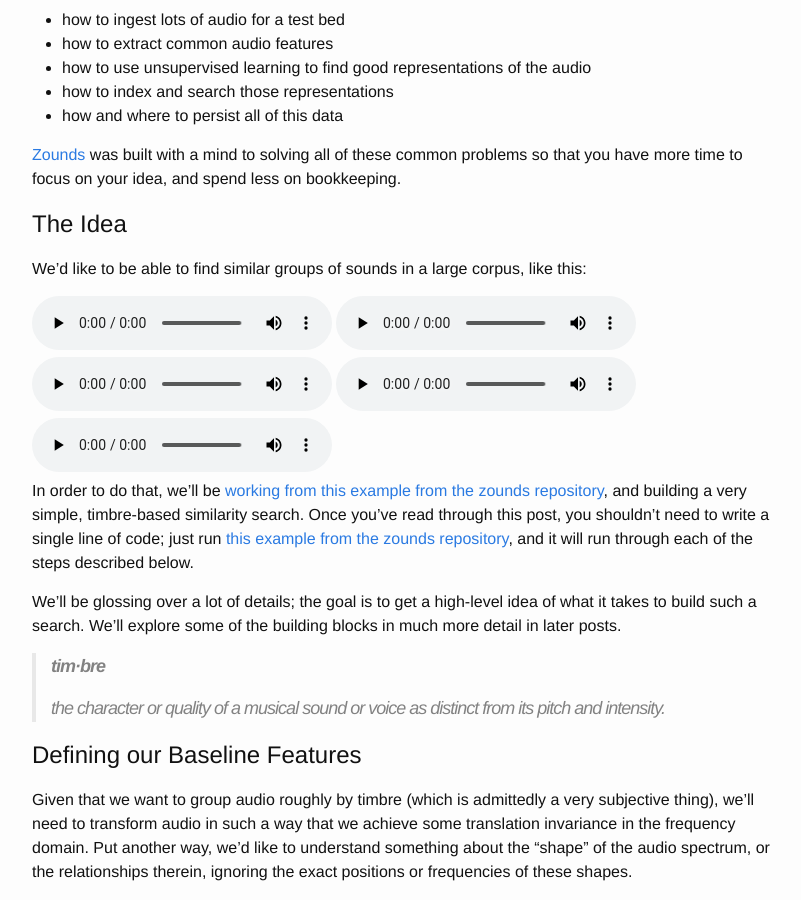
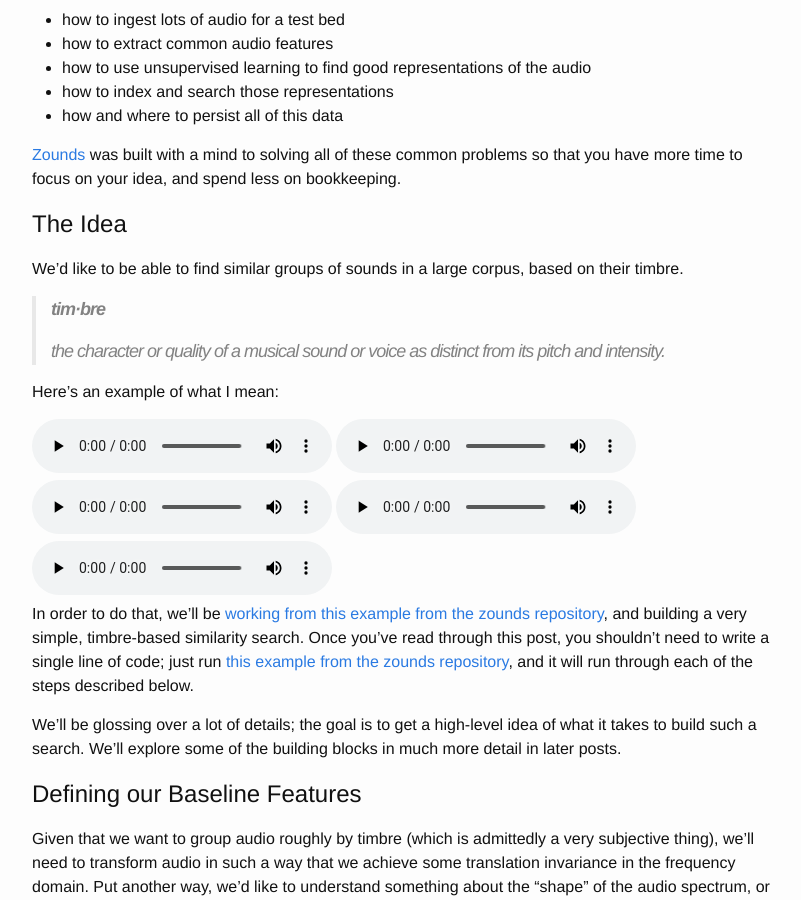
Before and after one commit to JohnVinyard/JohnVinyard.github.io, a Jekyll site: the page built from _posts/2016-06-04-timbre-based-similarity-search.markdown, in a window 1280 px wide and 900 px high, scrolled down 432 px. Shown: the whole window, without its empty margins (238-1039 px from the left). Built offline with Jekyll 4.4.1, drawn with Linux system fonts in a browser that asks for light colours; some of the changed lines change nothing that is shown.

Commit message:
Add links to some of the code examples

````diff
--- a/_posts/2016-06-04-timbre-based-similarity-search.markdown
+++ b/_posts/2016-06-04-timbre-based-similarity-search.markdown
@@ -18,7 +18,13 @@
 
 # The Idea
 
-We'd like to be able to find similar groups of sounds in a large corpus, like this:
+We'd like to be able to find similar groups of sounds in a large corpus, based on their timbre.
+
+> **tim·bre**
+>
+> the character or quality of a musical sound or voice as distinct from its pitch and intensity.
+
+Here's an example of what I mean:
 
 <audio controls="controls">
   Your browser does not support the <code>audio</code> element.
@@ -49,9 +55,6 @@
 
 We'll be glossing over a lot of details; the goal is to get a high-level idea of what it takes to build such a search.  We'll explore some of the building blocks in much more detail in later posts.
 
-> **tim·bre**
->
-> the character or quality of a musical sound or voice as distinct from its pitch and intensity.
 
 # Defining our Baseline Features
 Given that we want to group audio roughly by timbre (which is admittedly a very subjective thing), we'll need to transform audio in such a way that we achieve some translation invariance in the frequency domain.  Put another way, we'd like to understand something about the "shape" of the audio spectrum, or the relationships therein, ignoring the exact positions or frequencies of these shapes.
@@ -113,7 +116,7 @@
 ```python
 >>> WithTimbre(_id).bfcc
 ```
-...will return another `ConstantRateTimeSeries` that looks something like this, for the same cello sound:
+...will return another [`ConstantRateTimeSeries`](https://github.com/JohnVinyard/zounds/blob/master/zounds/timeseries/timeseries.py#L172) that looks something like this, for the same cello sound:
 
 ![Cell Bark Frequency Cepstral Coefficients](http://ec57ca2a108ec3bc8dd1-4304b0dba8021a8b61951b8806b1581c.r24.cf1.rackcdn.com/Bfcc.png)
 
@@ -149,7 +152,7 @@
 # Learning a Good Representation
 Now that we've processed all that audio, and persisted the extracted features to disk, we'd like to learn a representation of the features that is binary, making it possible to pack those features into bitarrays, and perform a brute-force, but fast bitwise hamming distance computation against every example in our dataset.
 
-We'll start by doing  [K-Means clustering](https://en.wikipedia.org/wiki/K-means_clustering) on our `WithTimbre.bfcc` feature.  First, we'll define the pipeline for extracting a model from our dataset:
+We'll start by doing  [K-Means clustering](https://en.wikipedia.org/wiki/K-means_clustering) on our [`WithTimbre.bfcc`](https://github.com/JohnVinyard/zounds/blob/master/examples/timbre.py#L24) feature.  First, we'll define the pipeline for extracting a model from our dataset:
 
 ```python
 @zounds.simple_settings
@@ -186,17 +189,17 @@
 - randomly sample from, and shuffle the dataset it receives
 - give each example [unit norm](https://en.wikipedia.org/wiki/Unit_vector), because again, we're interested in the _shape_ of these examples, and not their magnitude
 - Learn 128 means from the data
-- Produce a pipeline that is now capable of transforming our `WithTimbre.bfcc` feature into a [one-hot encoding](https://en.wikipedia.org/wiki/One-hot): a 128-dimensional vector with a single non-zero entry
--
+- Produce a pipeline that is now capable of transforming our [`WithTimbre.bfcc`](https://github.com/JohnVinyard/zounds/blob/master/examples/timbre.py#L24) feature into a [one-hot encoding](https://en.wikipedia.org/wiki/One-hot): a 128-dimensional vector with a single non-zero entry
 
-To learn and persist our model, we just need to pass `BfccKmeans` an iterator over the examples we'd like it to learn from:
+
+To learn and persist our model, we just need to pass [`BfccKmeans`](https://github.com/JohnVinyard/zounds/blob/master/examples/timbre.py#L31) an iterator over the examples we'd like it to learn from:
 
 ```python
 >>> BfccKmeans.process(docs=(wt.bfcc for wt in WithTimbre))
 ```
 
 # Building an Index
-Now that we've learned a good representation of our `WithTimbre.bfcc` feature, we'd like to store that encoding.  Additionally, we know our choice of feature gives us translation invariance in the frequency domain, but we'd also like to introduce some invariance in the time domain, so in addition to storing our one-hot encoding, we'll also pool the feature together over short spans of time, so that, given our 128-dimensional one-hot encoding, pooled over say, 30 frames, we'd have a new 128-dimensional binary vector with at most 30 "on" entries, in the case where each of the thirty frames has a different code.
+Now that we've learned a good representation of our [`WithTimbre.bfcc`](https://github.com/JohnVinyard/zounds/blob/master/examples/timbre.py#L24) feature, we'd like to store that encoding.  Additionally, we know our choice of feature gives us translation invariance in the frequency domain, but we'd also like to introduce some invariance in the time domain, so in addition to storing our one-hot encoding, we'll also pool the feature together over short spans of time, so that, given our 128-dimensional one-hot encoding, pooled over say, 30 frames, we'd have a new 128-dimensional binary vector with at most 30 "on" entries, in the case where each of the thirty frames has a different code.
 
 Concretely, for the same cello sound from above, we'd like to see our encoding looking something like this:
 
@@ -206,7 +209,7 @@
 
 ![Pooled K-means codes](http://ec57ca2a108ec3bc8dd1-4304b0dba8021a8b61951b8806b1581c.r24.cf1.rackcdn.com/CelloKmeansPooled.png)
 
-To achieve this, we'll define a new class, derived from our original `WithTimbre` class, that adds these new features:
+To achieve this, we'll define a new class, derived from our original [`WithTimbre`](https://github.com/JohnVinyard/zounds/blob/master/examples/timbre.py#L18) class, that adds these new features:
 
 ```python
 class WithCodes(WithTimbre):
@@ -236,9 +239,9 @@
 print doc.bfcc_kmeans_pooled
 ```
 
-Both the `WithCodes.bfcc_kmeans` and `WithCodes.bfcc_kmeans_pooled` features will be computed and stored (the former will be computed because the latter depends upon it).
+Both the [`WithCodes.bfcc_kmeans`](https://github.com/JohnVinyard/zounds/blob/master/examples/timbre.py#L60) and `WithCodes.bfcc_kmeans_pooled` features will be computed and stored (the former will be computed because the latter depends upon it).
 
-With that in mind, all we have to do now is to define and build our index over the `WithCodes.bfcc_kmeans_pooled` feature.  The encodings we need will be computed and stored on-demand in the course of building the index.
+With that in mind, all we have to do now is to define and build our index over the [`WithCodes.bfcc_kmeans_pooled`](https://github.com/JohnVinyard/zounds/blob/master/examples/timbre.py#L72) feature.  The encodings we need will be computed and stored on-demand in the course of building the index.
 
 ```python
 BaseIndex = zounds.hamming_index(WithCodes, WithCodes.bfcc_kmeans_pooled)
````
